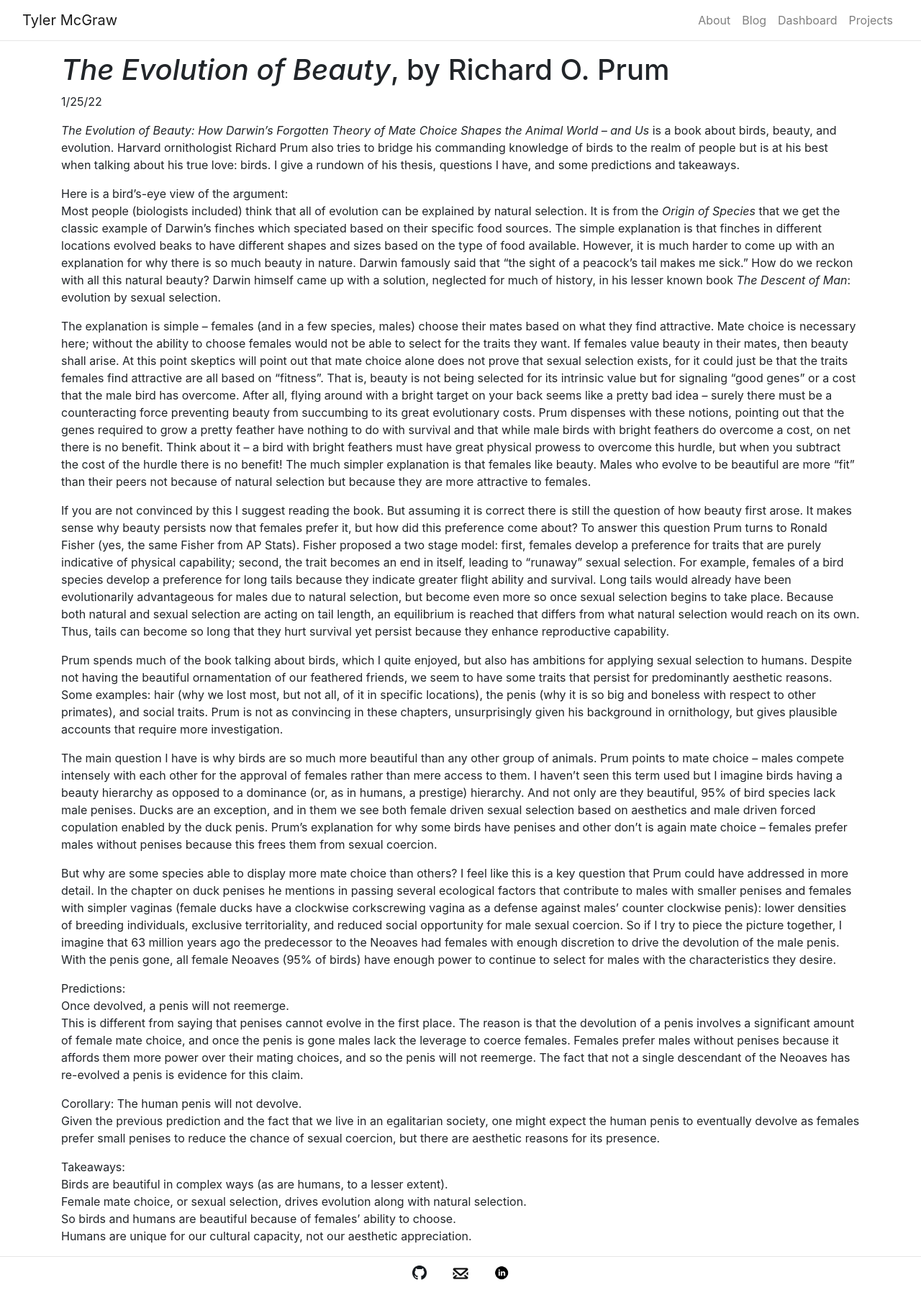
After one commit to tylermcgraw/personal_website, a Flask app: template flaskr/templates/blog/posts/evolution_beauty.html in a window 1280 px wide. The commit adds this page. Shown: the whole page at 72% size. Run offline with Flask 2, Linux system fonts and the light colour scheme; the template is opened without the code that fills it, so the values that code supplies are empty.

Commit message:
New post

```diff
--- a/flaskr/templates/blog/home.html
+++ b/flaskr/templates/blog/home.html
@@ -19,4 +19,5 @@
   <a class="nav-link" href="{{ url_for('blog.post', post='books_late_2021') }}">Books of Late 2021</a>
   <a class="nav-link" href="{{ url_for('blog.post', post='movies_late_2021') }}">Movies of Late 2021</a>
   <a class="nav-link" href="{{ url_for('blog.post', post='jacobs_ladder') }}">Jacob's Ladder (1990)</a>
+  <a class="nav-link" href="{{ url_for('blog.post', post='evolution_beauty') }}"><em>The Evolution of Beauty</em>, by Richard O. Prum</a>
 {% endblock %}
--- /dev/null
+++ b/flaskr/templates/blog/posts/evolution_beauty.html
@@ -0,0 +1,47 @@
+{% extends "post.html" %}
+{% block post %}
+<h1><em>The Evolution of Beauty</em>, by Richard O. Prum</h1>
+<p>1/25/22</p>
+<p>
+    <em>The Evolution of Beauty: How Darwin’s Forgotten Theory of Mate Choice Shapes the Animal World – and Us</em> is a book about birds, beauty, and evolution. Harvard ornithologist Richard Prum also tries to bridge his commanding knowledge of birds to the realm of people but is at his best when talking about his true love: birds. I give a rundown of his thesis, questions I have, and some predictions and takeaways.
+</p>
+<p>
+    Here is a bird’s-eye view of the argument:<br>
+    Most people (biologists included) think that all of evolution can be explained by natural selection. It is from the <em>Origin of Species</em> that we get the classic example of Darwin’s finches which speciated based on their specific food sources. The simple explanation is that finches in different locations evolved beaks to have different shapes and sizes based on the type of food available. However, it is much harder to come up with an explanation for why there is so much beauty in nature. Darwin famously said that “the sight of a peacock’s tail makes me sick.” How do we reckon with all this natural beauty? Darwin himself came up with a solution, neglected for much of history, in his lesser known book <em>The Descent of Man</em>: evolution by sexual selection.
+</p>
+<p>
+    The explanation is simple – females (and in a few species, males) choose their mates based on what they find attractive. Mate choice is necessary here; without the ability to choose females would not be able to select for the traits they want. If females value beauty in their mates, then beauty shall arise. At this point skeptics will point out that mate choice alone does not prove that sexual selection exists, for it could just be that the traits females find attractive are all based on “fitness”. That is, beauty is not being selected for its intrinsic value but for signaling “good genes” or a cost that the male bird has overcome. After all, flying around with a bright target on your back seems like a pretty bad idea – surely there must be a counteracting force preventing beauty from succumbing to its great evolutionary costs. Prum dispenses with these notions, pointing out that the genes required to grow a pretty feather have nothing to do with survival and that while male birds with bright feathers do overcome a cost, on net there is no benefit. Think about it – a bird with bright feathers must have great physical prowess to overcome this hurdle, but when you subtract the cost of the hurdle there is no benefit! The much simpler explanation is that females like beauty. Males who evolve to be beautiful are more “fit” than their peers not because of natural selection but because they are more attractive to females.
+</p>
+<p>
+    If you are not convinced by this I suggest reading the book. But assuming it is correct there is still the question of how beauty first arose. It makes sense why beauty persists now that females prefer it, but how did this preference come about? To answer this question Prum turns to Ronald Fisher (yes, the same Fisher from AP Stats). Fisher proposed a two stage model: first, females develop a preference for traits that are purely indicative of physical capability; second, the trait becomes an end in itself, leading to “runaway” sexual selection. For example, females of a bird species develop a preference for long tails because they indicate greater flight ability and survival. Long tails would already have been evolutionarily advantageous for males due to natural selection, but become even more so once sexual selection begins to take place. Because both natural and sexual selection are acting on tail length, an equilibrium is reached that differs from what natural selection would reach on its own. Thus, tails can become so long that they hurt survival yet persist because they enhance reproductive capability.
+</p>
+<p>
+    Prum spends much of the book talking about birds, which I quite enjoyed, but also has ambitions for applying sexual selection to humans. Despite not having the beautiful ornamentation of our feathered friends, we seem to have some traits that persist for predominantly aesthetic reasons. Some examples: hair (why we lost most, but not all, of it in specific locations), the penis (why it is so big and boneless with respect to other primates), and social traits. Prum is not as convincing in these chapters, unsurprisingly given his background in ornithology, but gives plausible accounts that require more investigation.
+</p>
+<p>
+    The main question I have is why birds are so much more beautiful than any other group of animals. Prum points to mate choice – males compete intensely with each other for the approval of females rather than mere access to them. I haven’t seen this term used but I imagine birds having a beauty hierarchy as opposed to a dominance (or, as in humans, a prestige) hierarchy. And not only are they beautiful, 95% of bird species lack male penises. Ducks are an exception, and in them we see both female driven sexual selection based on aesthetics and male driven forced copulation enabled by the duck penis. Prum’s explanation for why some birds have penises and other don’t is again mate choice – females prefer males without penises because this frees them from sexual coercion.
+</p>
+<p>
+    But why are some species able to display more mate choice than others? I feel like this is a key question that Prum could have addressed in more detail. In the chapter on duck penises he mentions in passing several ecological factors that contribute to males with smaller penises and females with simpler vaginas (female ducks have a clockwise corkscrewing vagina as a defense against males’ counter clockwise penis): lower densities of breeding individuals, exclusive territoriality, and reduced social opportunity for male sexual coercion. So if I try to piece the picture together, I imagine that 63 million years ago the predecessor to the Neoaves had females with enough discretion to drive the devolution of the male penis. With the penis gone, all female Neoaves (95% of birds) have enough power to continue to select for males with the characteristics they desire.
+</p>
+<p>
+    Predictions:<br>
+    Once devolved, a penis will not reemerge.<br>
+    This is different from saying that penises cannot evolve in the first place. The reason is that the devolution of a penis involves a significant amount of female mate choice, and once the penis is gone males lack the leverage to coerce females. Females prefer males without penises because it affords them more power over their mating choices, and so the penis will not reemerge. The fact that not a single descendant of the Neoaves has re-evolved a penis is evidence for this claim.
+</p>
+<p>
+    Corollary: The human penis will not devolve.<br>
+    Given the previous prediction and the fact that we live in an egalitarian society, one might expect the human penis to eventually devolve as females prefer small penises to reduce the chance of sexual coercion, but there are aesthetic reasons for its presence.
+</p>
+<p>
+    Takeaways:<br>
+
+    Birds are beautiful in complex ways (as are humans, to a lesser extent).<br>
+
+    Female mate choice, or sexual selection, drives evolution along with natural selection.<br>
+
+    So birds and humans are beautiful because of females’ ability to choose.<br>
+
+    Humans are unique for our cultural capacity, not our aesthetic appreciation.<br>
+</p>
+{% endblock %}
--- a/flaskr/templates/blog/posts/genesis.html
+++ b/flaskr/templates/blog/posts/genesis.html
@@ -1,5 +1,4 @@
 {% extends "post.html" %}
-
 {% block post %}
 <h1>Genesis</h1>
 <p>10/2/21</p>
```
